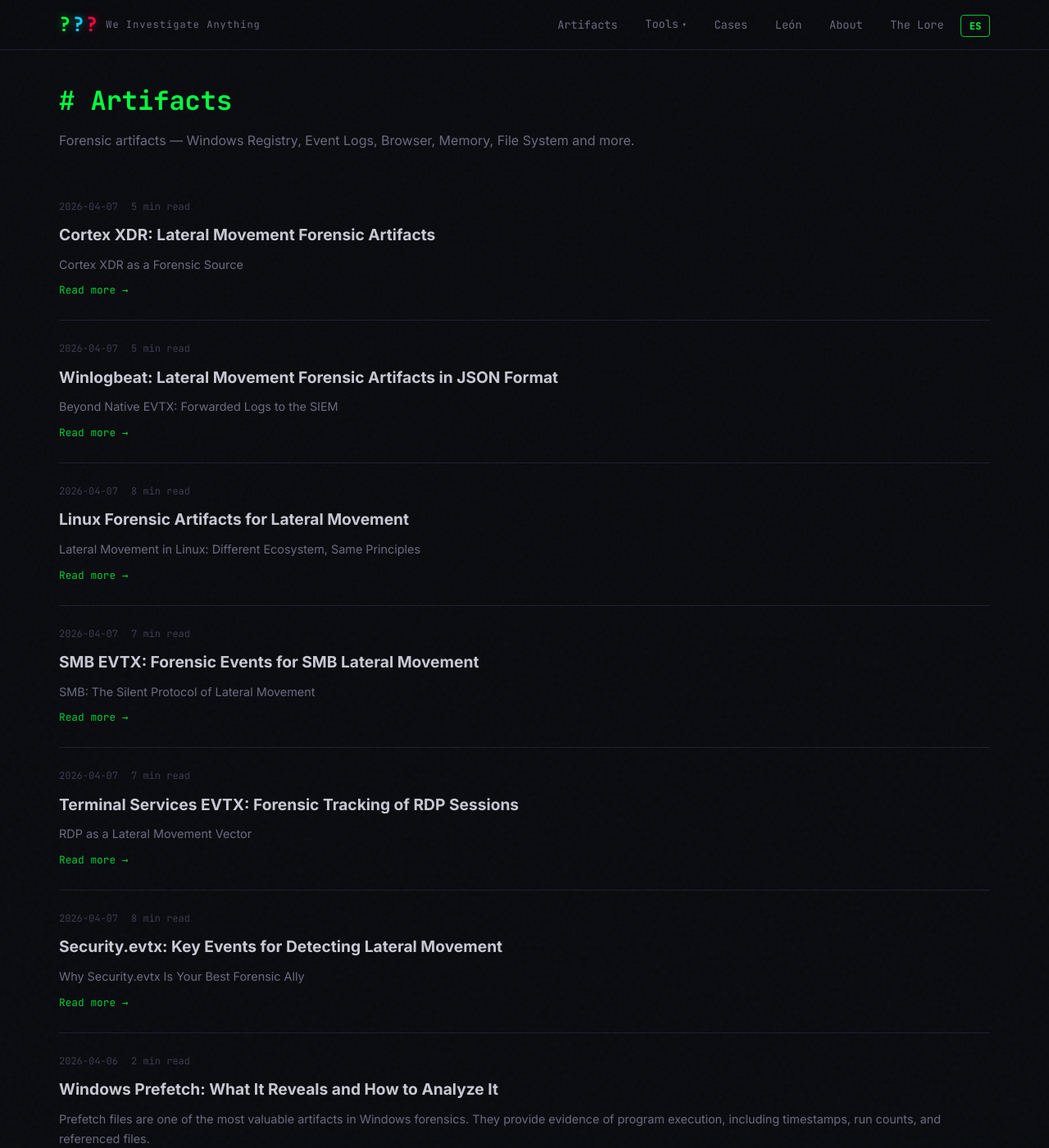
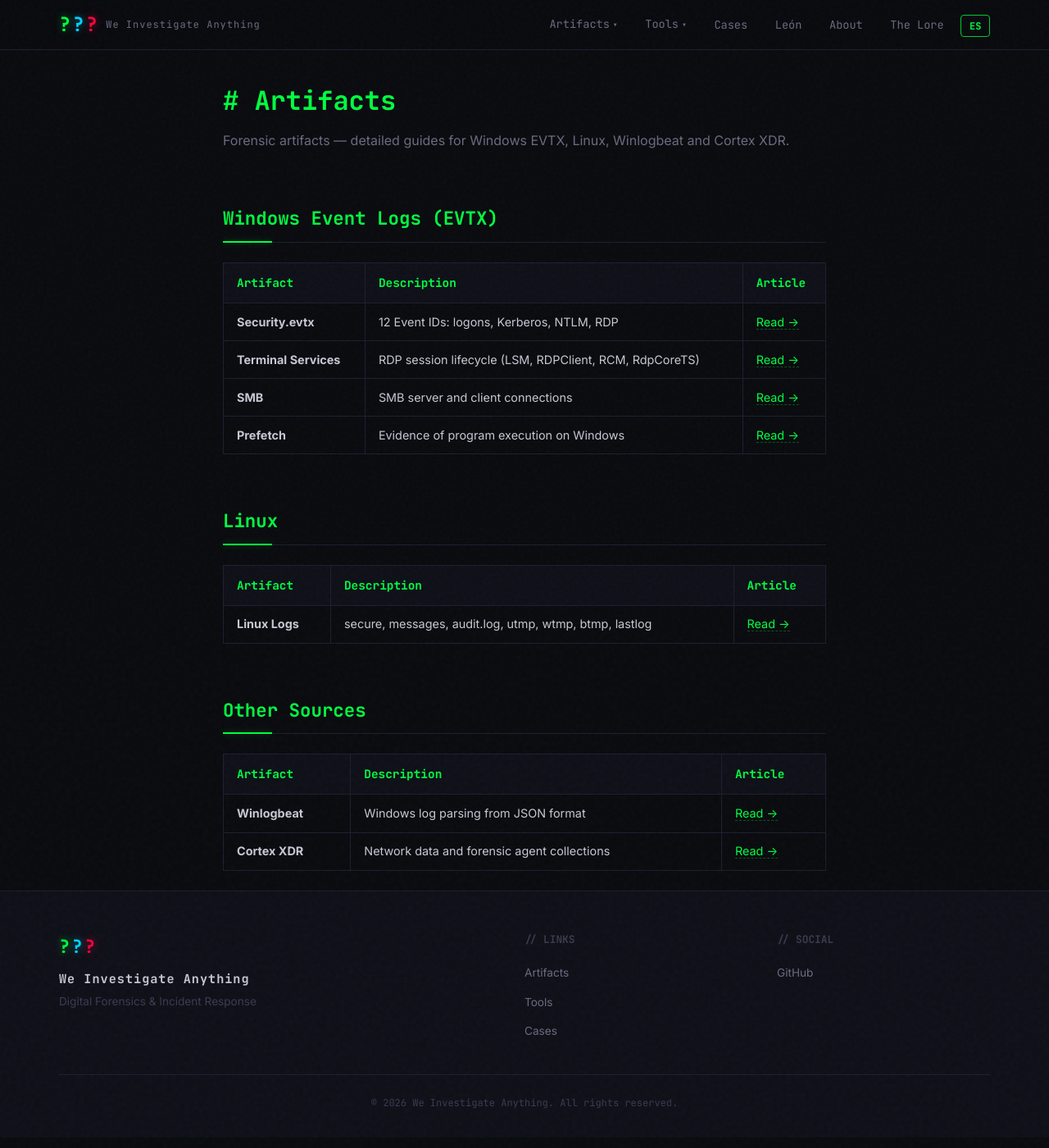
Before and after one commit to jupyterj0nes/jupyterj0nes.github.io, a Jekyll site: the page built from pages/en/artifacts.md, in a window 1280 px wide and 1400 px high. Shown: the whole window at 82% size. Built offline with Jekyll 4.4.1, drawn with Linux system fonts in a browser that asks for light colours.

Commit message:
Add artifacts dropdown nav, index pages, unify slugs
- Artifacts nav now has dropdown with direct links to all 7 articles
- Artifacts index pages (ES/EN) show categorized table of all articles
- Renamed ES prefetch slug to match EN for consistent cross-language URLs
- All nav links verified against actual post slugs - no broken links

```diff
--- a/_includes/header.html
+++ b/_includes/header.html
@@ -57,7 +57,18 @@
         <span></span><span></span><span></span>
       </button>
       <ul class="nav-links">
-        <li><a href="{{ '/' | append: lang | append: '/artifacts/' | relative_url }}">{{ t.nav.artifacts }}</a></li>
+        <li class="nav-dropdown">
+          <a href="{{ '/' | append: lang | append: '/artifacts/' | relative_url }}" class="dropdown-trigger">{{ t.nav.artifacts }} <span class="dropdown-arrow">&#9662;</span></a>
+          <ul class="dropdown-menu">
+            <li><a href="{{ '/' | append: lang | append: '/artifacts/security-evtx-lateral-movement/' | relative_url }}">Security.evtx</a></li>
+            <li><a href="{{ '/' | append: lang | append: '/artifacts/terminal-services-evtx/' | relative_url }}">Terminal Services</a></li>
+            <li><a href="{{ '/' | append: lang | append: '/artifacts/smb-evtx-events/' | relative_url }}">SMB</a></li>
+            <li><a href="{{ '/' | append: lang | append: '/artifacts/linux-forensic-artifacts/' | relative_url }}">Linux</a></li>
+            <li><a href="{{ '/' | append: lang | append: '/artifacts/winlogbeat-elastic-artifacts/' | relative_url }}">Winlogbeat</a></li>
+            <li><a href="{{ '/' | append: lang | append: '/artifacts/cortex-xdr-artifacts/' | relative_url }}">Cortex XDR</a></li>
+            <li><a href="{{ '/' | append: lang | append: '/artifacts/windows-prefetch-forensics/' | relative_url }}">Prefetch</a></li>
+          </ul>
+        </li>
         <li class="nav-dropdown">
           <a href="{{ '/' | append: lang | append: '/tools/' | relative_url }}" class="dropdown-trigger">{{ t.nav.tools }} <span class="dropdown-arrow">&#9662;</span></a>
           <ul class="dropdown-menu">
--- a/pages/en/artifacts.md
+++ b/pages/en/artifacts.md
@@ -1,9 +1,30 @@
 ---
-layout: category
+layout: page
 title: "Artifacts"
-description: "Forensic artifacts — Windows Registry, Event Logs, Browser, Memory, File System and more."
+description: "Forensic artifacts — detailed guides for Windows EVTX, Linux, Winlogbeat and Cortex XDR."
 lang: en
 ref: artifacts
-category_filter: artifacts
 permalink: /en/artifacts/
 ---
+
+## Windows Event Logs (EVTX)
+
+| Artifact | Description | Article |
+|----------|-------------|---------|
+| **Security.evtx** | 12 Event IDs: logons, Kerberos, NTLM, RDP | [Read →](/en/artifacts/security-evtx-lateral-movement/) |
+| **Terminal Services** | RDP session lifecycle (LSM, RDPClient, RCM, RdpCoreTS) | [Read →](/en/artifacts/terminal-services-evtx/) |
+| **SMB** | SMB server and client connections | [Read →](/en/artifacts/smb-evtx-events/) |
+| **Prefetch** | Evidence of program execution on Windows | [Read →](/en/artifacts/windows-prefetch-forensics/) |
+
+## Linux
+
+| Artifact | Description | Article |
+|----------|-------------|---------|
+| **Linux Logs** | secure, messages, audit.log, utmp, wtmp, btmp, lastlog | [Read →](/en/artifacts/linux-forensic-artifacts/) |
+
+## Other Sources
+
+| Artifact | Description | Article |
+|----------|-------------|---------|
+| **Winlogbeat** | Windows log parsing from JSON format | [Read →](/en/artifacts/winlogbeat-elastic-artifacts/) |
+| **Cortex XDR** | Network data and forensic agent collections | [Read →](/en/artifacts/cortex-xdr-artifacts/) |
```
Also changed, not shown: pages/es/artifacts.md (+24 -3 lines), _posts/es/2026-04-06-windows-prefetch-forensics.md (renamed from _posts/es/2026-04-06-windows-prefetch-forense.md).
